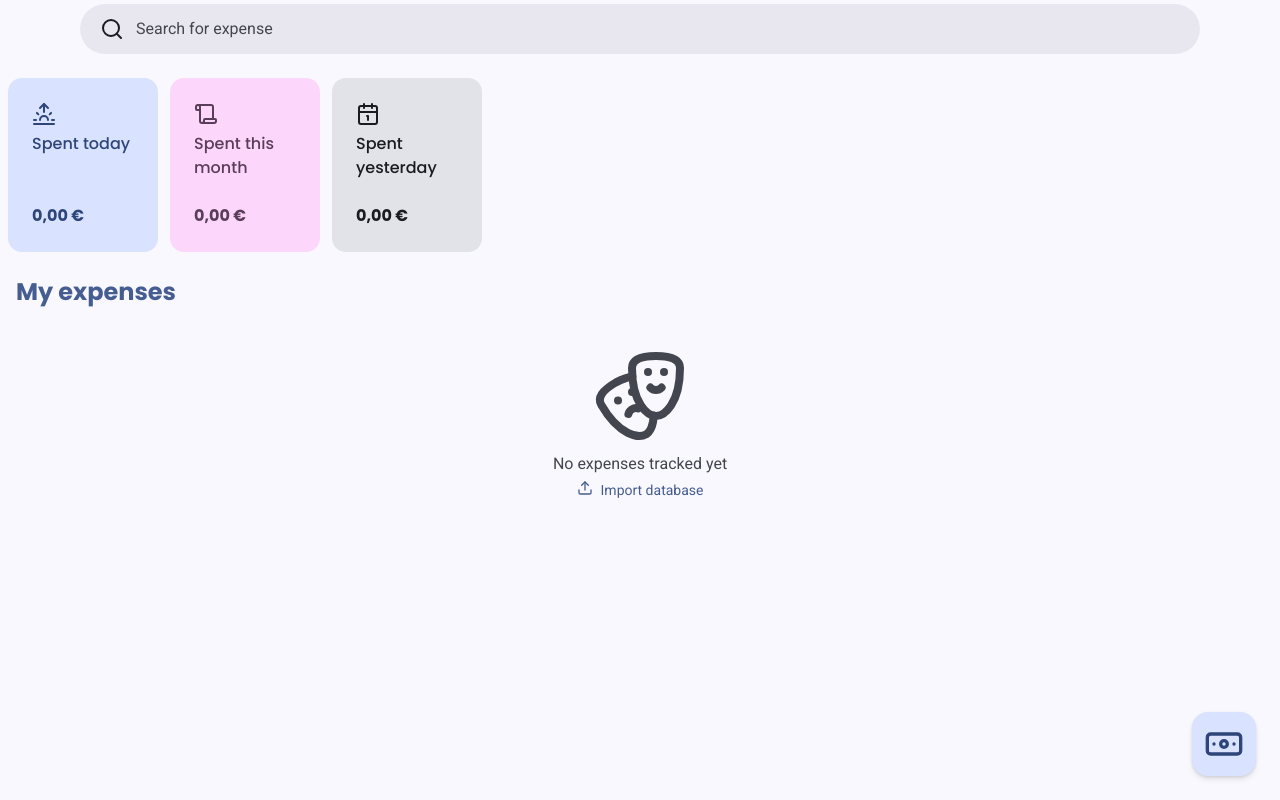
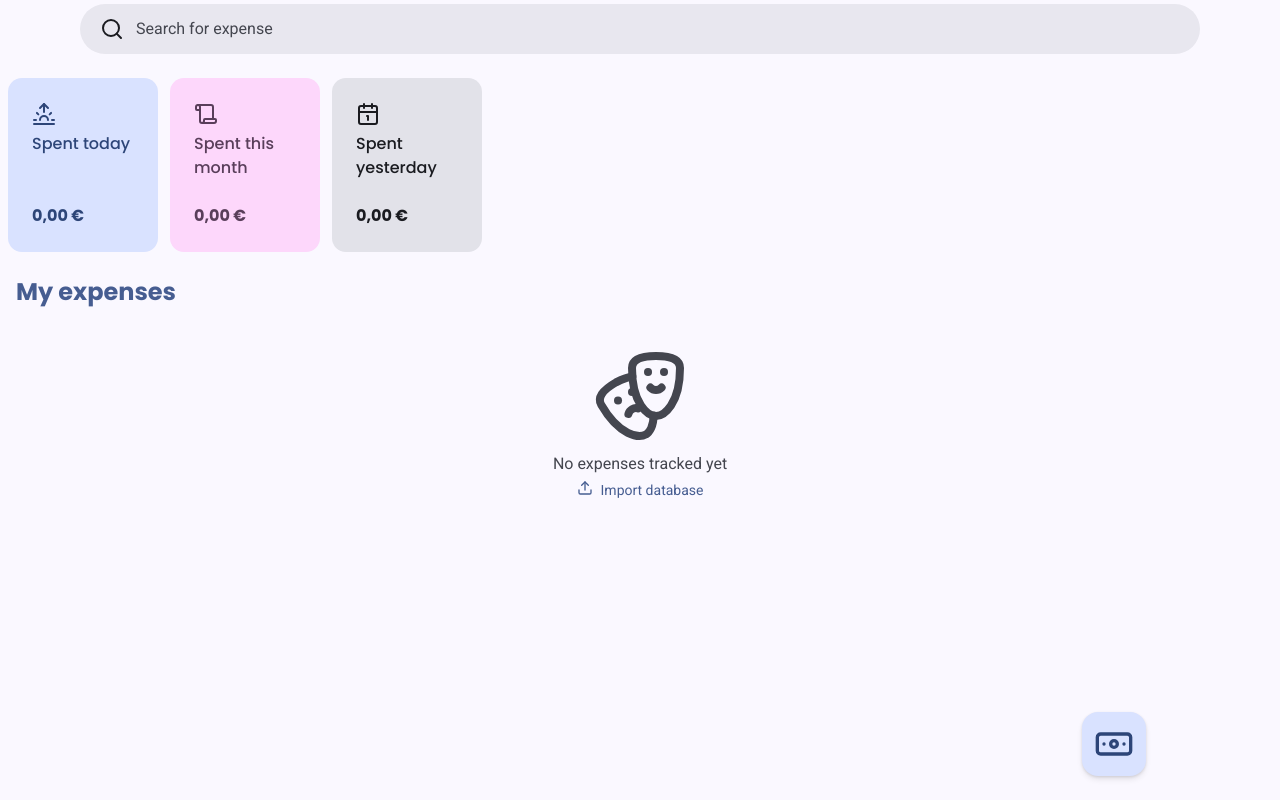
Before and after one commit to jgoedde/Finances, a React (Vite) app: page /unlock in a window 1280 px wide. Both pictures are taken after typing "Sample123" into the empty fields and a click on the button "Continue". Built offline with nearby package versions, Linux system fonts and the light colour scheme.

Commit message:
Add ripple effect to New Expense FAB button

```diff
--- a/src/components/expenses/new-expense-fab.tsx
+++ b/src/components/expenses/new-expense-fab.tsx
@@ -1,16 +1,24 @@
 import { Banknote } from "lucide-react";
 import { useLocation } from "wouter";
+import { useRipple } from "@/hooks/use-ripple.ts";
 
 export function NewExpenseFAB() {
     const [, route] = useLocation();
+    const ripple = useRipple();
 
     return (
         <button
             className={
-                "bg-primary-container text-on-primary-container sticky bottom-6 left-full mr-6 size-16 shrink-0 rounded-2xl shadow-lg"
+                "ripple-container bg-primary-container text-on-primary-container sticky bottom-6 left-[87vw] size-16 shrink-0 -translate-x-1/2 rounded-2xl shadow-lg"
             }
-            onClick={() => {
-                route("/new");
+            data-ripple-color="bg-on-surface/10"
+            {...ripple}
+            onClick={(e) => {
+                ripple.onClick(e);
+
+                setTimeout(() => {
+                    route("/new");
+                }, 100);
             }}
         >
             <Banknote className={"mx-auto size-10 h-full"} />
```
